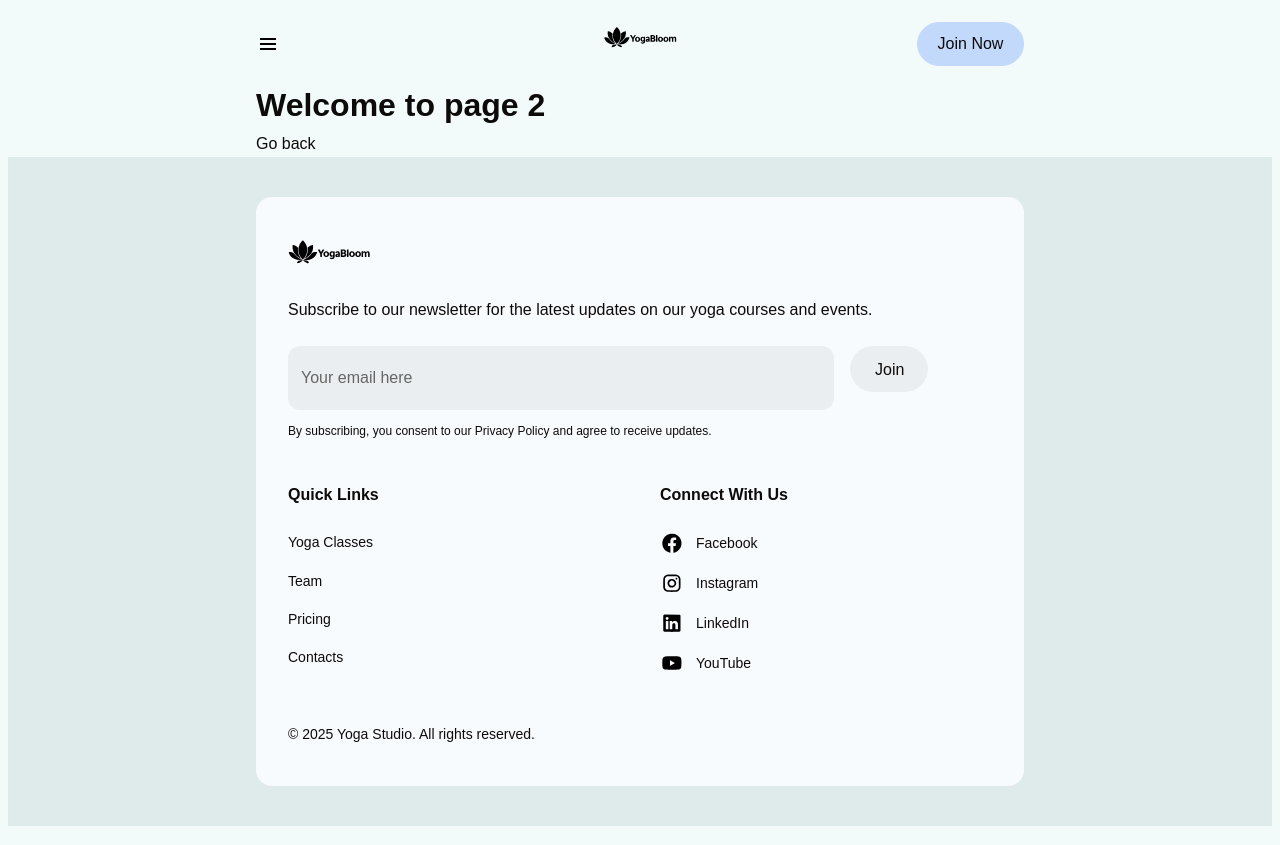
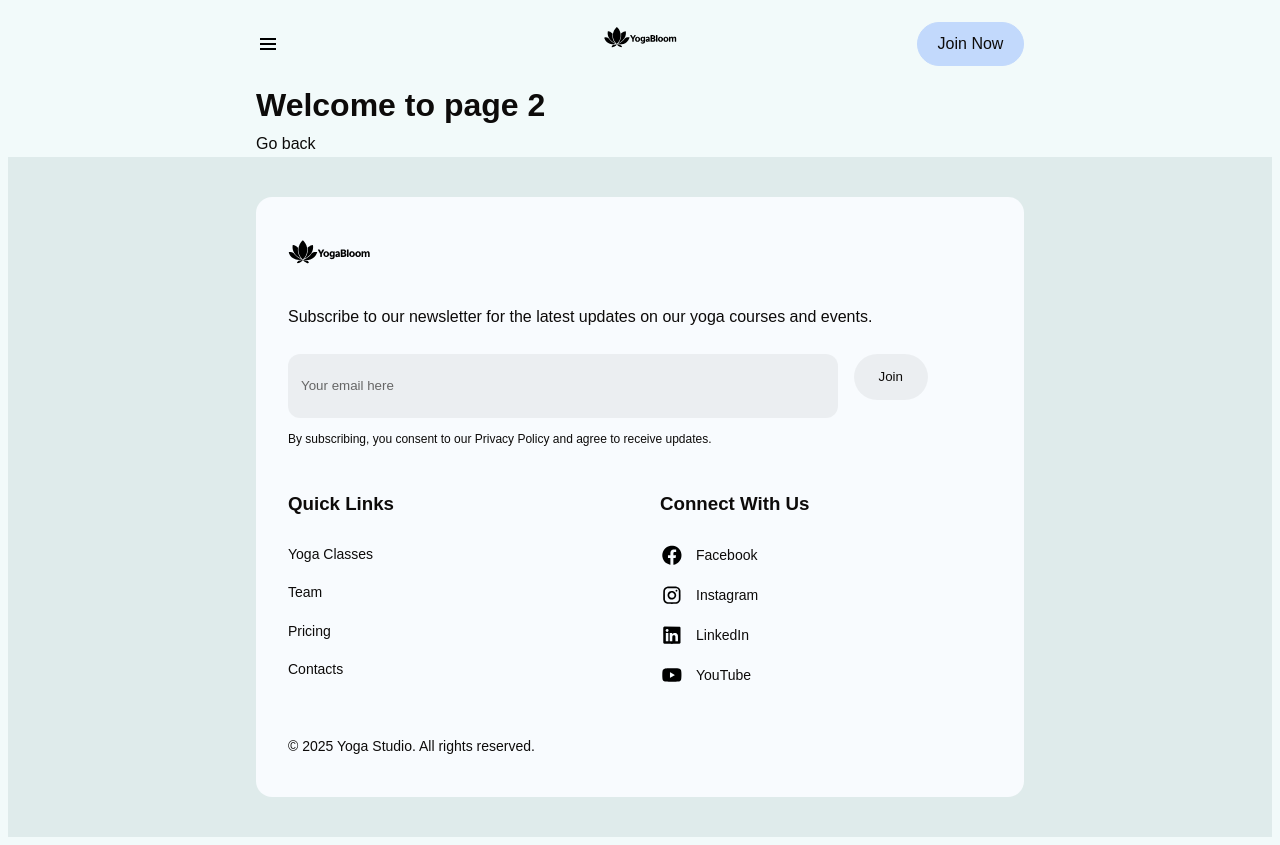
Before and after one commit to Anton111111111111111111111111111111/yogabloom-project-ind, a website built with Vite: page src/page-2.html in a window 1280 px wide. Built offline with nearby package versions, Linux system fonts and the light colour scheme.

Commit message:
commit message

```diff
--- a/src/css/footer.css
+++ b/src/css/footer.css
@@ -12,6 +12,7 @@
   border-radius: 16px;
   background-color: #f8fbfe;
   padding: 32px;
+  max-width: 100%; /**/
 }
 
 .footer-top {
@@ -21,8 +22,6 @@
 .footer-logo {
   display: inline-block;
   margin-bottom: 20px;
-  width: 84px;
-  height: 36px;
 }
 
 .footer-logo:hover {
@@ -32,8 +31,6 @@
 .footer-text {
   font-family: var(--font-family);
   font-weight: 400;
-  font-size: 16px;
-  line-height: 1.6;
   color: var(--text-color);
   margin-bottom: 20px;
 }
@@ -49,12 +46,10 @@
   border: 1px solid rgba(255, 255, 255, 0);
   border-radius: 12px;
   padding: 8px 12px;
-  max-width: 279px;
+  max-width: 100%; /**/
   height: 42px;
   background-color: rgba(13, 11, 10, 0.05);
   font-weight: 400;
-  font-size: 16px;
-  line-height: 1.6;
 }
 
 .footer-input::placeholder {
@@ -76,8 +71,6 @@
   cursor: pointer;
   background-color: rgba(13, 11, 10, 0.05);
   font-weight: 500;
-  font-size: 16px;
-  line-height: 1.6;
   color: var(--text-color);
 }
 
@@ -85,7 +78,6 @@
   font-weight: 400;
   font-size: 12px;
   color: var(--text-color);
-  line-height: 1.6;
 }
 
 .footer-content {
@@ -104,8 +96,6 @@
 
 .footer-title {
   font-weight: 600;
-  font-size: 16px;
-  line-height: 1.6;
   color: var(--text-color);
 }
 
@@ -120,7 +110,6 @@
 .footer-social-item {
   font-weight: 400;
   font-size: 14px;
-  line-height: 1.6;
   color: var(--text-color);
   padding: 8px 0px;
 }
@@ -141,7 +130,6 @@
 .copyright {
   font-weight: 400;
   font-size: 14px;
-  line-height: 1.6;
   color: var(--text-color);
 }
 
```
